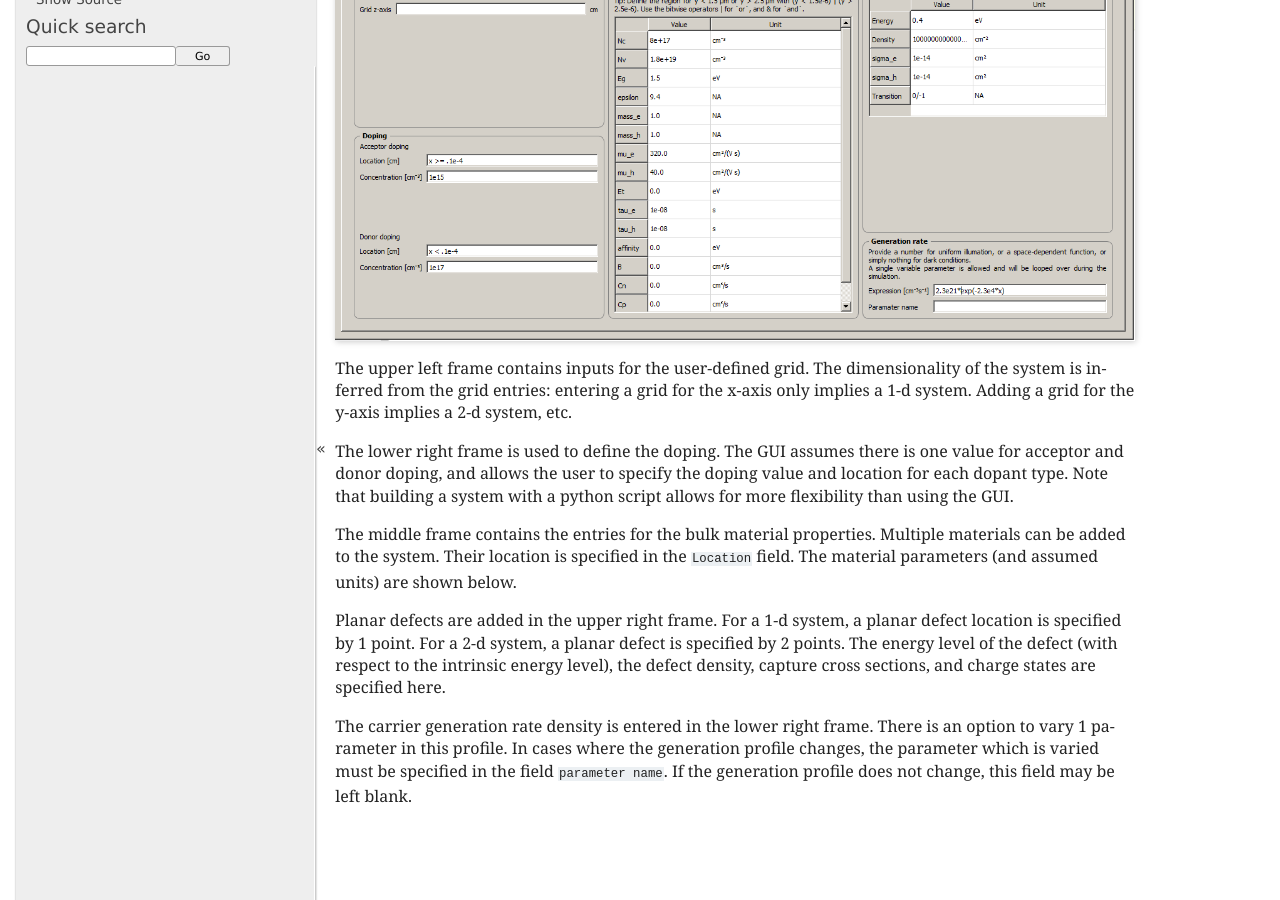
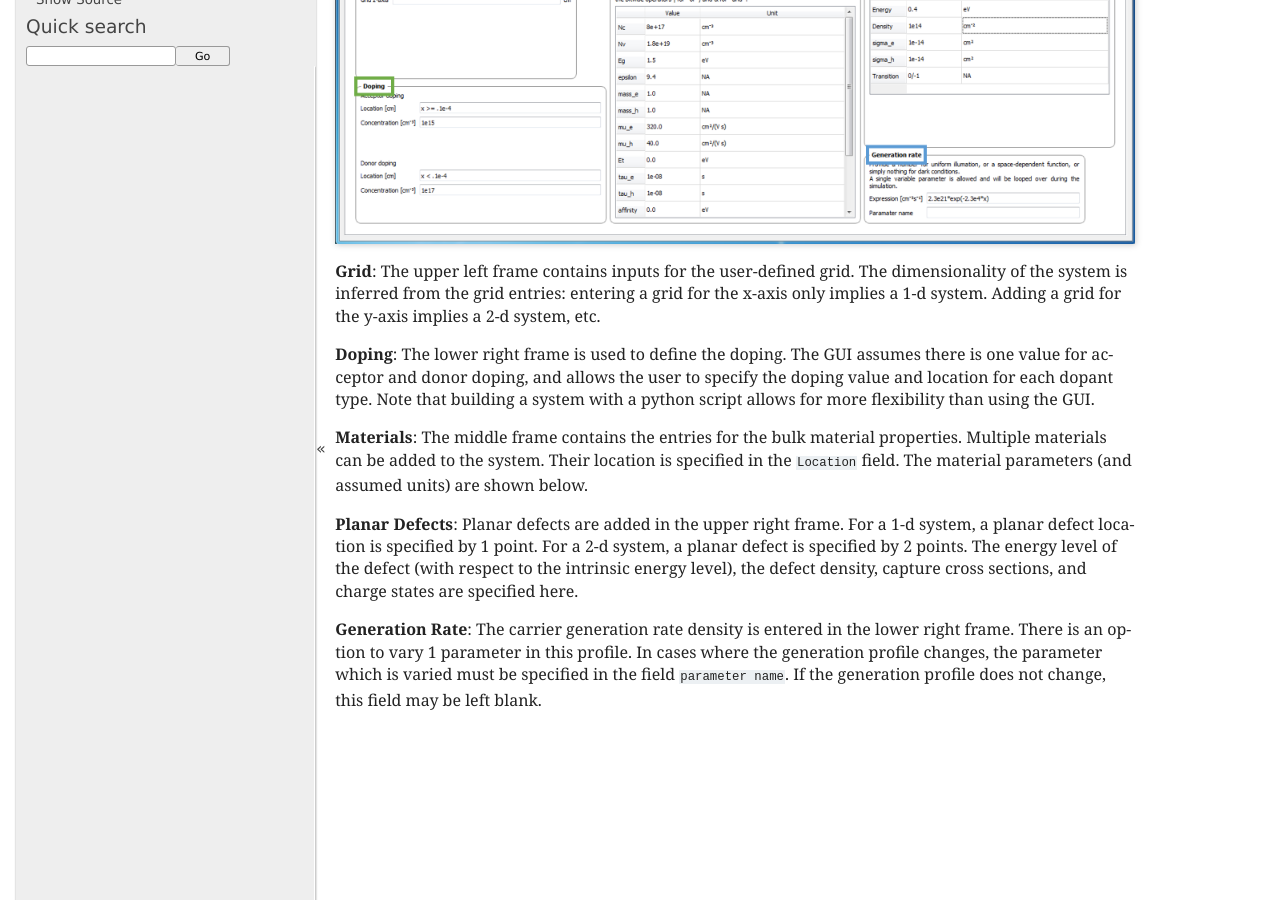
Before and after one commit to usnistgov/sesame, a Sphinx documentation site: the page built from doc/gui/system.rst, in a window 1280 px wide and 900 px high, scrolled down 309 px. Built offline with Sphinx 7.4.7, drawn with Linux system fonts in a browser that asks for light colours; formulas are drawn with MathJax 3.

Commit message:
revised/added to documentation.  modified save to only include required grids (to ensure that .mat files save properly).  fixed .mat saving on gui

```diff
--- a/doc/gui/simulation.rst
+++ b/doc/gui/simulation.rst
@@ -7,15 +7,18 @@ The system tab is used to define the conditions of the simulation (e.g. the appl
 .. image:: simulation.*
    :align: center
 
-
+**Basic Settings**
 The GUI allows looping over two types of variables: the applied voltage and a user-defined parameter in the generation rate (this variable is defined in the bottom-right field of the ``System`` tab).  The Loop values can be specified with ``numpy`` functions for array construction (as in the example shown above), or can be specified manually (e.g. [0, .1, .2]).
 
 The working directory and output file name determine the location and name of simulation output files.  The files can be saved in python format (.npz) or matlab format (.mat).  The output filenames are appended by "_x", where x labels the loop index.
 
+**Boundary Conditions**
 Boundary conditions are specified next.  Possible choices for contact boundary conditions Ohmic, Schottky, or Neutral, and recombination velocity for electrons/holes are specified here.  Transverse boundary conditions can be periodic or hardwall.
 
+**Algorithm Settings**
 The algorithm settings are as follows:  There's an option to ramp the generation rate.  This can be useful to assist in convergence.  If a system under illumination fails to converge, one can increase the generation ramp value.  Setting the value to "n" means the initial illumination is decreased by a factor of :math:`10^n`.  The generation is increased by factors of 10 until the desired generation rate is reached.
 
 The ``Algorithm precision`` sets the error tolerance for the root-finding algorithm.  A value of 1e-6 is typically acceptable.  ``Maximum steps`` determines how many steps the Newton-Raphson algorithm attempts before aborting.  The ``Mumps library`` option can be selected if the MUMPS library is installed.  This library increases the speed up to several times, depending on system size.  There is also an option for ``iterative solver``, which is less accurate, but faster for very large systems (such as 3-d systems).  The iterator solver precision is specified in the following field.
 
+**Simulation Log**
 The simulation is launched with the ``Run simulation`` button on the top right.  The log window gives a real-time output of the error in the solution obtained with the Newton-Algorithm.  The solution procedure can be aborted at any time by clicking ``Stop simulation``.
--- a/doc/gui/system.rst
+++ b/doc/gui/system.rst
@@ -1,3 +1,4 @@
+
 System Tab
 ----------------
 
@@ -8,12 +9,17 @@ The first step in performing simulations with the GUI is defining the system.  T
 .. image:: system.*
    :align: center
 
+**Grid**:
 The upper left frame contains inputs for the user-defined grid.  The dimensionality of the system is inferred from the grid entries: entering a grid for the x-axis only implies a 1-d system.  Adding a grid for the y-axis implies a 2-d system, etc.
 
+**Doping**:
 The lower right frame is used to define the doping.  The GUI assumes there is one value for acceptor and donor doping, and allows the user to specify the doping value and location for each dopant type.  Note that building a system with a python script allows for more flexibility than using the GUI.
 
+**Materials**:
 The middle frame contains the entries for the bulk material properties.  Multiple materials can be added to the system.  Their location is specified in the ``Location`` field.  The material parameters (and assumed units) are shown below.
 
+**Planar Defects**:
 Planar defects are added in the upper right frame.  For a 1-d system, a planar defect location is specified by 1 point.  For a 2-d system, a planar defect is specified by 2 points.  The energy level of the defect (with respect to the intrinsic energy level), the defect density, capture cross sections, and charge states are specified here.
 
+**Generation Rate**:
 The carrier generation rate density is entered in the lower right frame.  There is an option to vary 1 parameter in this profile.  In cases where the generation profile changes, the parameter which is varied must be specified in the field ``parameter name``.  If the generation profile does not change, this field may be left blank.
```
Also changed, not shown: doc/gui/analysis.rst (+6 -1 lines), doc/pre/INSTALL_beginner.rst (+9 -2 lines), doc/gui/simulation.PNG, doc/gui/system.PNG, 2 other files.
